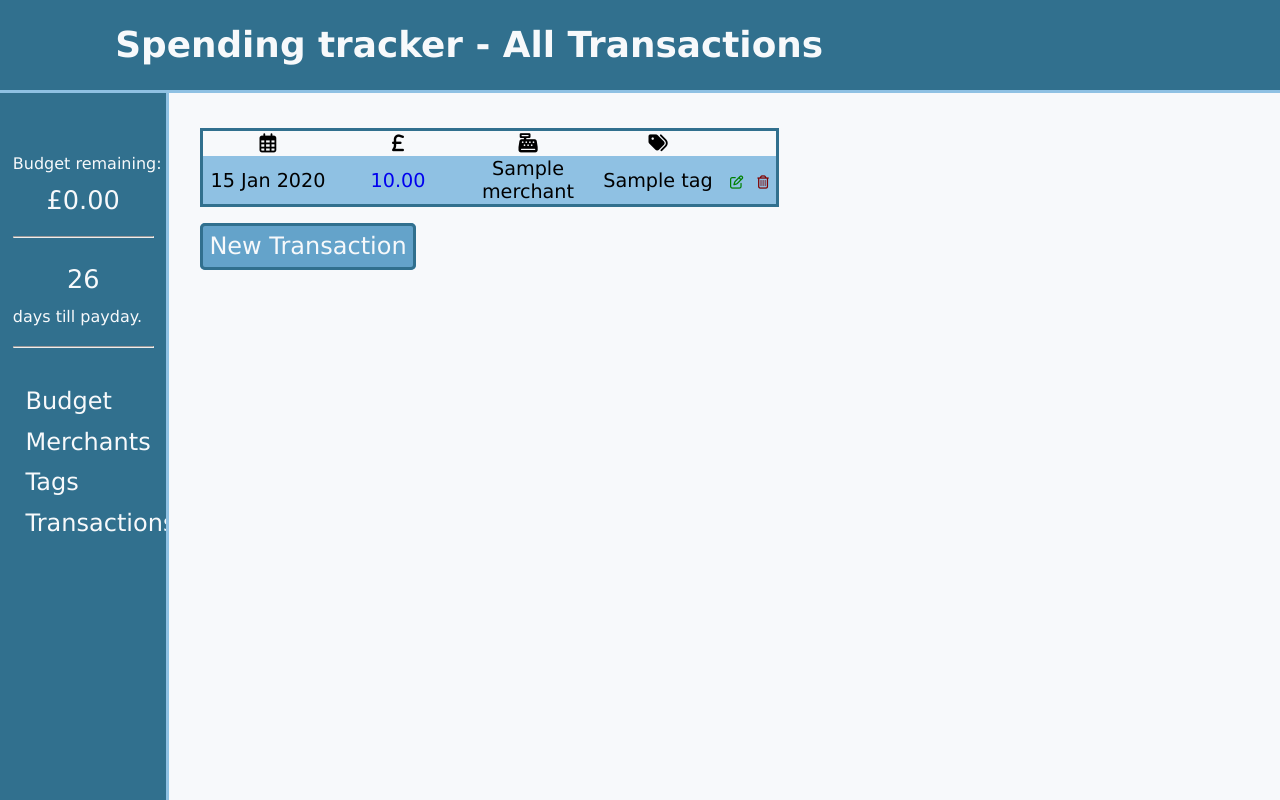
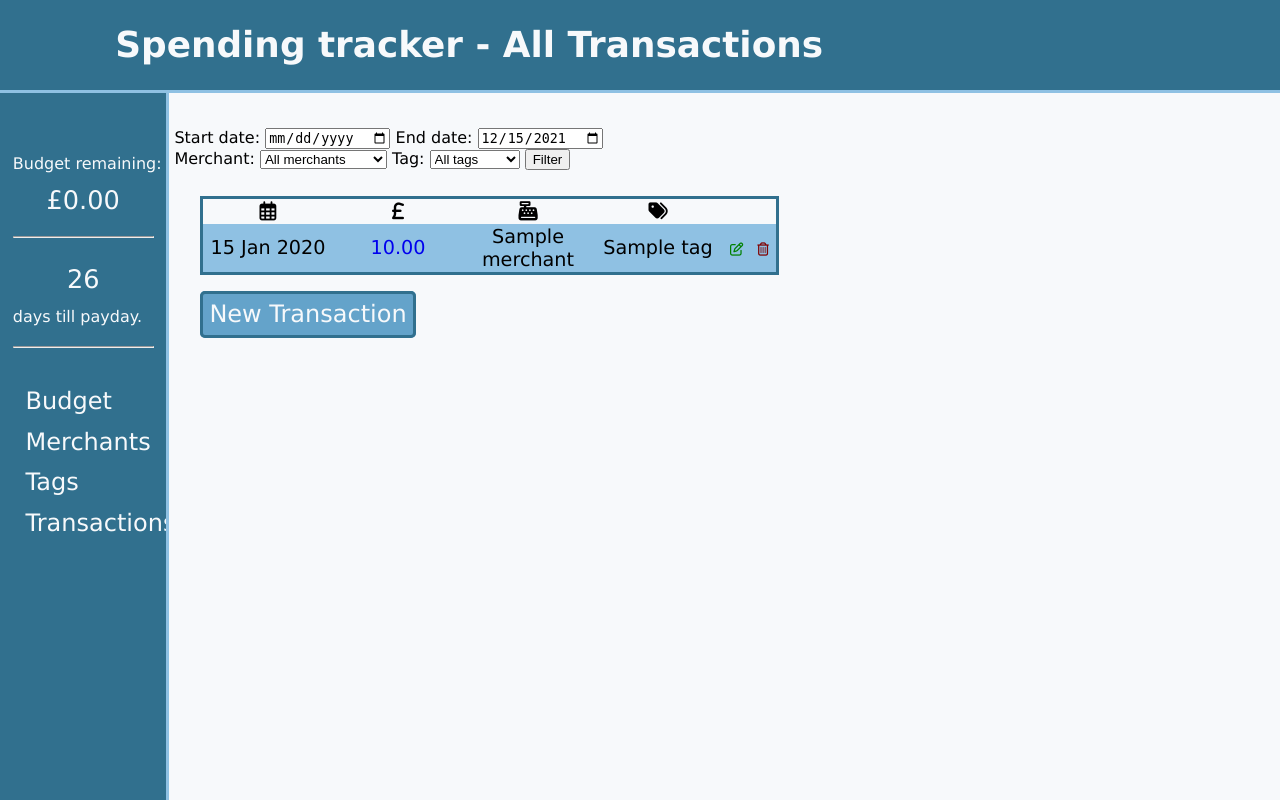
Before and after one commit to Andrew-Lindsay42/Spending-Tracker, a Flask app: page /transactions in a window 1280 px wide. Run offline with Flask 2, Linux system fonts and the light colour scheme; a database or web service that is not in the repository returns one stand-in record (values such as "Sample title"); some libraries are stand-ins or nearby versions.

Commit message:
Added filter form w/o backend

```diff
--- a/controllers/transactions_controller.py
+++ b/controllers/transactions_controller.py
@@ -17,7 +17,10 @@ def transactions():
     user = user_repo.select_all()[0]
     till_payday = user_repo.get_days_till_payday(user.id)
     remaining_budget = user_repo.get_remaining_budget(user.id)
-    return render_template('transactions/index.html', transactions = default_transactions_list, title = 'All Transactions', days_till_payday = till_payday, remaining_budget = remaining_budget)
+    today = datetime.date.today()
+    merchants = merchant_repo.select_all()
+    tags = tag_repo.select_all()
+    return render_template('transactions/index.html', transactions = default_transactions_list, title = 'All Transactions', days_till_payday = till_payday, remaining_budget = remaining_budget, today = today, merchants = merchants, tags = tags)
 
 # SHOW
 # GET '/transactions/new'
--- a/templates/transactions/index.html
+++ b/templates/transactions/index.html
@@ -3,6 +3,39 @@
 <header class="header"><h1>Spending tracker - All Transactions</h1></header>
 
 <div class = "main">
+
+  <div class = "filter_form">
+    <form action='/transactions' method="post">
+        <label for="start_date">Start date:</label>
+        <input type="date" name="start_date" id="start_date" placeholder = "{{today}}">
+        <label for="end_date">End date:</label>
+        <input type="date" name="end_date" id="end_date" value = "{{today}}">
+        <br>
+        <label for="merchant">Merchant:</label>
+        <select id="merchant" name="merchant_id">
+            <option value="all merchants" selected = "selected">
+                All merchants
+            </option>
+        {% for merchant in merchants %}
+            <option value="{{ merchant.id }}">
+            {{ merchant.name }}
+            </option>
+        {% endfor %}
+        </select>
+        <label for="tag">Tag:</label>
+        <select id="tag" name="tag_id">
+            <option value="all tags" selected = "selected">
+                All tags
+            </option>
+        {% for tag in tags %}
+            <option value="{{ tag.id }}">
+            {{ tag.name }}
+            </option>
+        {% endfor %}
+        </select>
+        <button type="submit">Filter</button>
+    </form>
+</div>
 
 <table class="transaction_table">
   <tr class="table_header">
```
